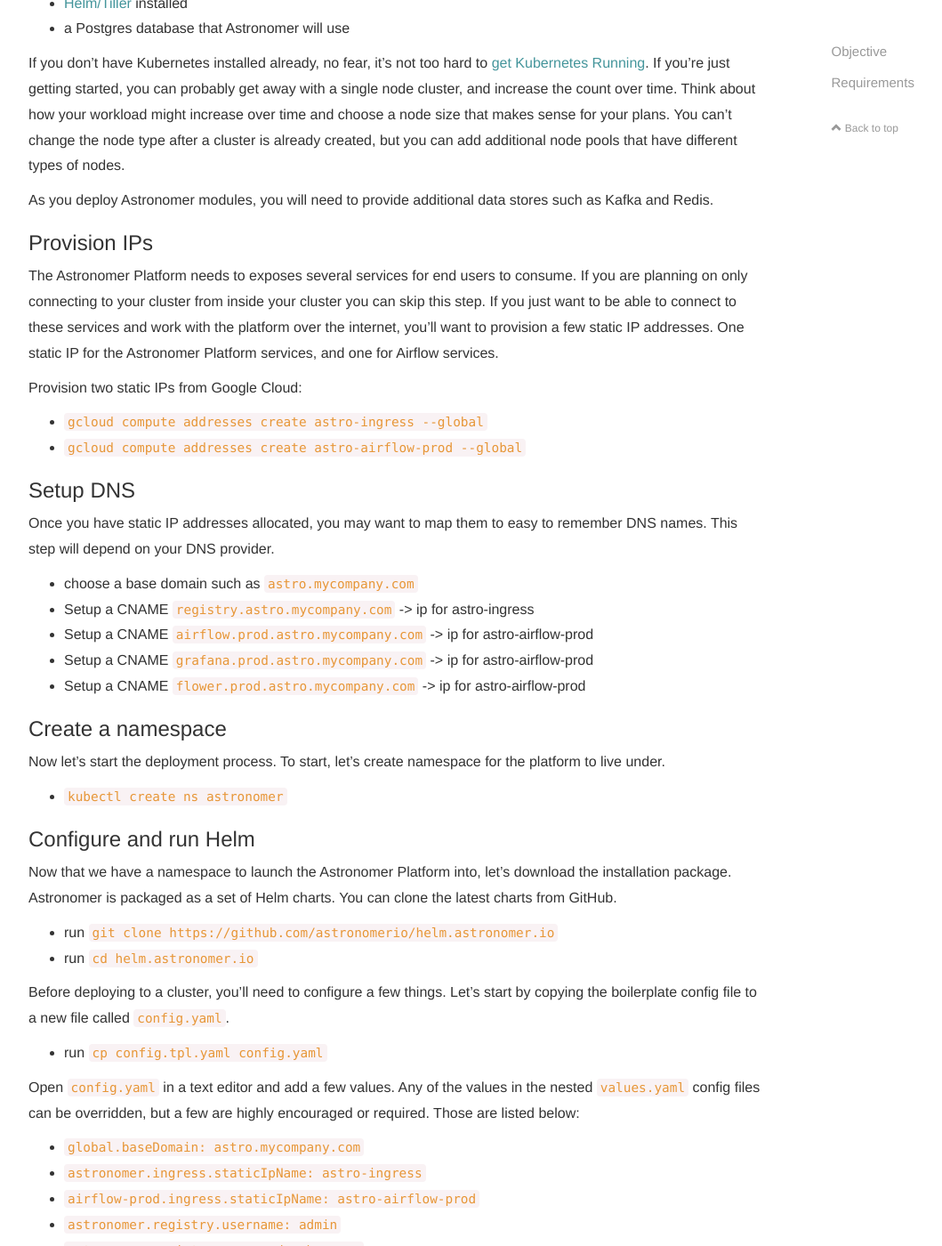
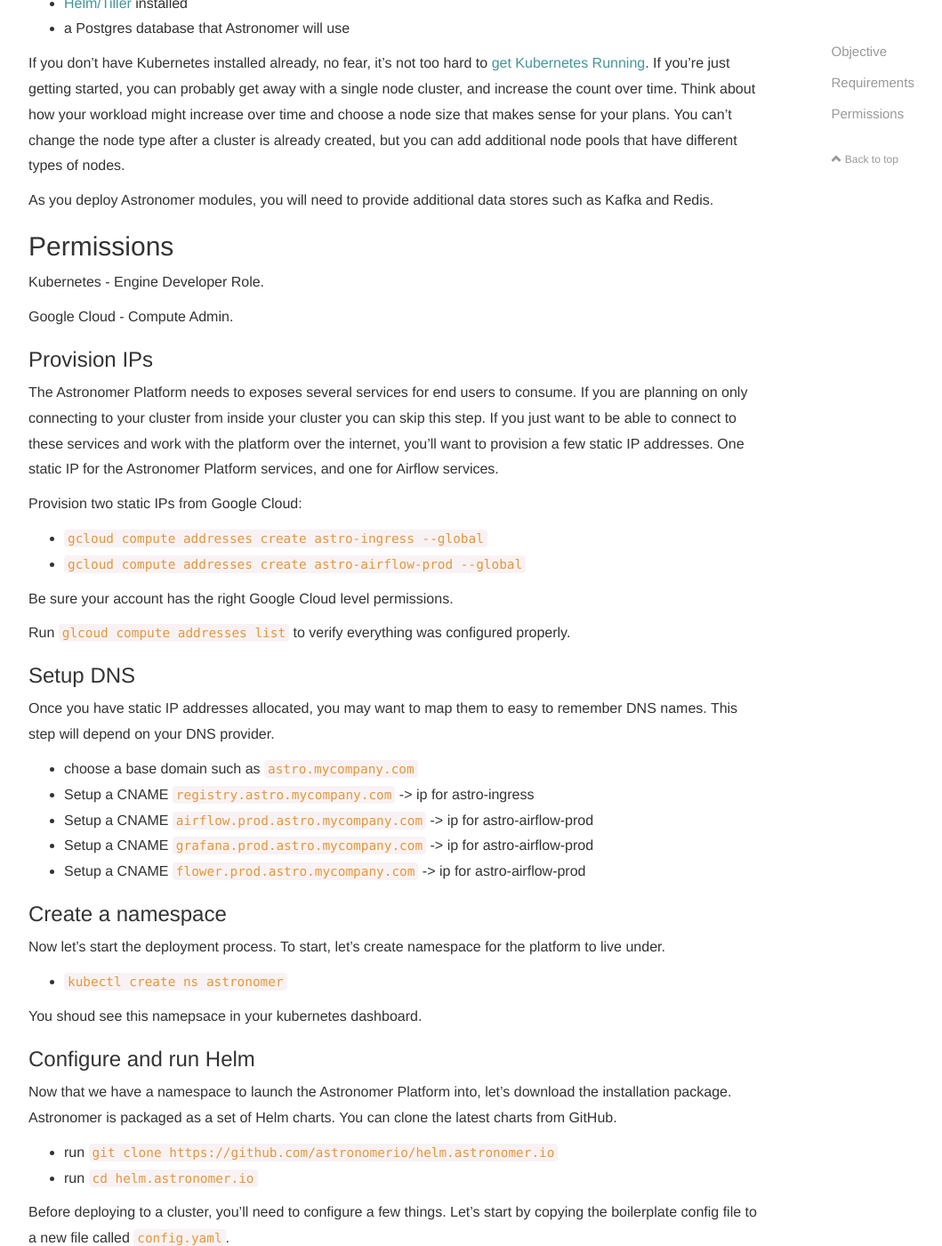
Before and after one commit to skynet/astronomer-ee, a Jekyll site: the page built from docs/pages/guides/google-cloud.md, in a window 1280 px wide and 1400 px high, scrolled down 642 px. Shown: the whole window at 89% size, without its empty margins (38-1097 px from the left). Built offline with Jekyll 4.4.1, drawn with Linux system fonts in a browser that asks for light colours; nearby versions of some CDN libraries; comment, search, counter and statistics services are not loaded; some of the changed text lies outside the part shown.

Commit message:
Changes to google cloud section

````diff
--- a/docs/pages/guides/google-cloud.md
+++ b/docs/pages/guides/google-cloud.md
@@ -28,6 +28,12 @@ If you're just getting started, you can probably get away with a single node clu
 As you deploy Astronomer modules, you will need to provide additional data stores
 such as Kafka and Redis.
 
+## Permissions
+
+Kubernetes - Engine Developer Role.
+
+Google Cloud - Compute Admin.
+
 
 ### Provision IPs
 The Astronomer Platform needs to exposes several services for end users to consume. If you are planning on only connecting to your cluster from inside your cluster you can skip this step. If you just want to be able to connect to these services and work with the platform over the internet, you'll want to provision a few static IP addresses. One static IP for the Astronomer Platform services, and one for Airflow services.
@@ -35,6 +41,11 @@ The Astronomer Platform needs to exposes several services for end users to consu
 Provision two static IPs from Google Cloud:
 * `gcloud compute addresses create astro-ingress --global`
 * `gcloud compute addresses create astro-airflow-prod --global`
+
+Be sure your account has the right Google Cloud level permissions.
+
+Run `glcoud compute addresses list` to verify everything was configured properly.
+
 
 ### Setup DNS
 Once you have static IP addresses allocated, you may want to map them to easy to remember DNS names. This step will depend on your DNS provider.
@@ -49,6 +60,8 @@ Once you have static IP addresses allocated, you may want to map them to easy to
 Now let's start the deployment process. To start, let's create namespace for the platform to live under.
 
 * `kubectl create ns astronomer`
+
+You shoud see this namepsace in your kubernetes dashboard.
 
 ### Configure and run Helm
 Now that we have a namespace to launch the Astronomer Platform into, let's download the installation package. Astronomer is packaged as a set of Helm charts. You can clone the latest charts from GitHub.
@@ -80,7 +93,7 @@ If everything went according to plan, you should be able to check the following
 ### Secure your deployment
 If this is a production environment, you'll want to secure your services with TLS. If you have your own certificate, you can use that. Documentation on that coming soon. If you don't have certificates, you can use a tool called `kube-lego` to automatically provision and deploy certificates.
 * Delete deployment `helm delete --purge astro-prod`
-* Install kube-lego for letsencrypt
+* Install `kube-lego` for `letsencrypt`
 
 ```
 helm install \
````
